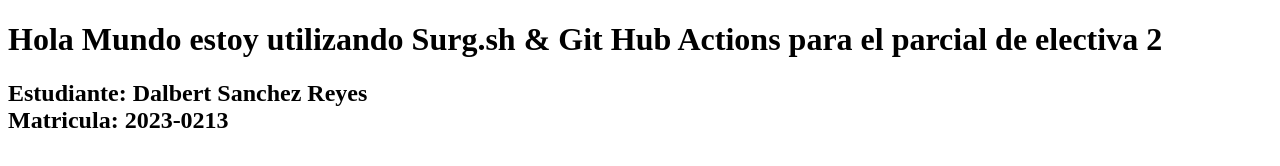
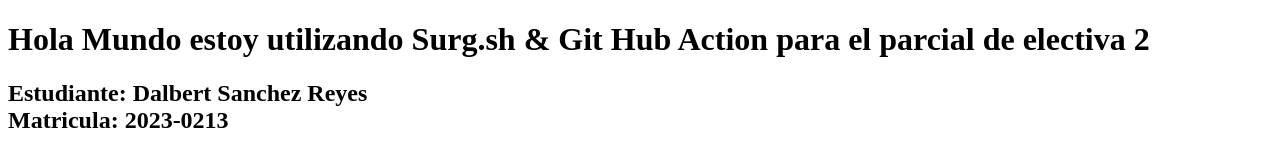
Before and after one commit to DalbertSanchez/Surge.sh-Git-Hub-Actions, a plain HTML site: page index.html in a window 1280 px wide. Drawn offline with Linux system fonts and the light colour scheme.

Commit message:
Commit de prueba

```diff
--- a/index.html
+++ b/index.html
@@ -7,7 +7,7 @@
 </head>
 <body>
     <h1>
-        Hola Mundo estoy utilizando Surg.sh & Git Hub Actions para el parcial de electiva 2
+        Hola Mundo estoy utilizando Surg.sh & Git Hub Action para el parcial de electiva 2
     </h1>
 
     <h2>Estudiante: Dalbert Sanchez Reyes <br>
```
